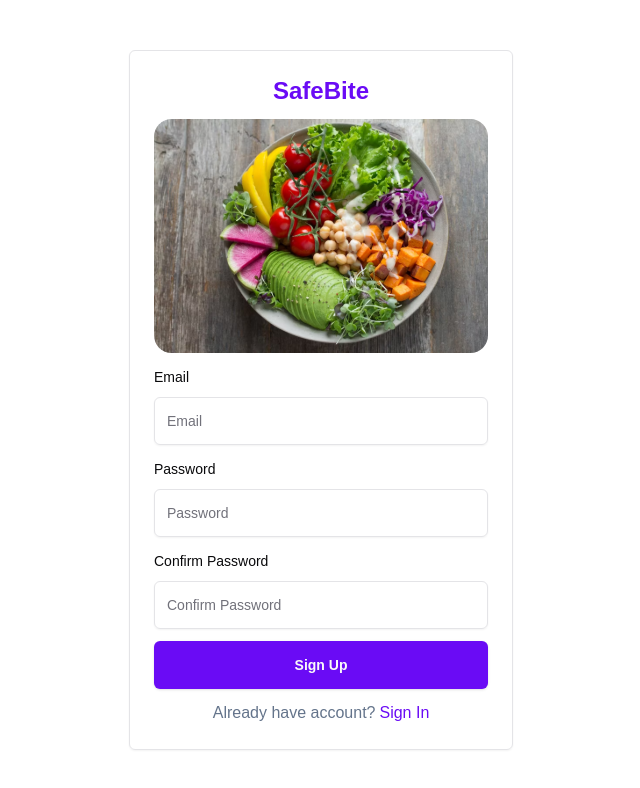
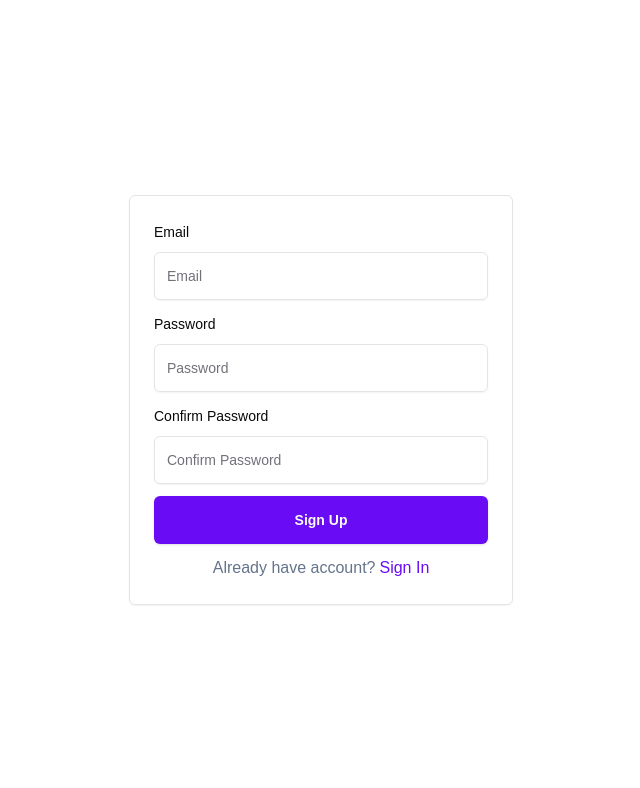
Before and after one commit to Shavkatjon-O/safebite, a Next.js app: page /sign-up in a window 1280 px wide. Shown: the top 788 px of the page, without its empty margins (319-959 px from the left). Built offline with nearby package versions, Linux system fonts and the light colour scheme.

Commit message:
fix: remove image

```diff
--- a/src/app/(auth)/sign-in/page.tsx
+++ b/src/app/(auth)/sign-in/page.tsx
@@ -16,7 +16,6 @@ import { Input } from "@/components/ui/input";
 import { signIn } from '@/services/auth';
 import { z } from "zod";
 import { useRouter } from "next/navigation";
-import Image from "next/image";
 import { Loader2 } from "lucide-react";
 import Link from "next/link";
 
@@ -68,18 +67,6 @@ const Page = () => {
     <div className="size-full flex justify-center items-center px-4">
       <Form {...form}>
         <form onSubmit={form.handleSubmit(onSubmit)} className="py-6 max-w-sm w-full px-6 space-y-3 shadow-sm rounded-md border">
-          <h1 className="text-custom text-2xl font-bold text-center">SafeBite</h1>
-
-          <div>
-            <Image
-              src="/images/auth-image.svg"
-              alt="Auth Image"
-              width={300}
-              height={300}
-              className="w-full"
-            />
-          </div>
-
           <FormField
             control={form.control}
             name="email"
--- a/src/app/(auth)/sign-up/page.tsx
+++ b/src/app/(auth)/sign-up/page.tsx
@@ -16,7 +16,6 @@ import { Input } from "@/components/ui/input";
 import { signIn, signUp } from '@/services/auth';
 import { z } from "zod";
 import { useRouter } from "next/navigation";
-import Image from "next/image";
 import { Loader2 } from "lucide-react";
 import Link from "next/link";
 
@@ -77,18 +76,6 @@ const Page = () => {
     <div className="size-full flex justify-center items-center px-4">
       <Form {...form}>
         <form onSubmit={form.handleSubmit(onSubmit)} className="py-6 max-w-sm w-full px-6 space-y-3 shadow-sm rounded-md border">
-          <h1 className="text-custom text-2xl font-bold text-center">SafeBite</h1>
-
-          <div>
-            <Image
-              src="/images/auth-image.svg"
-              alt="Auth Image"
-              width={300}
-              height={300}
-              className="w-full"
-            />
-          </div>
-
           <FormField
             control={form.control}
             name="email"
```
